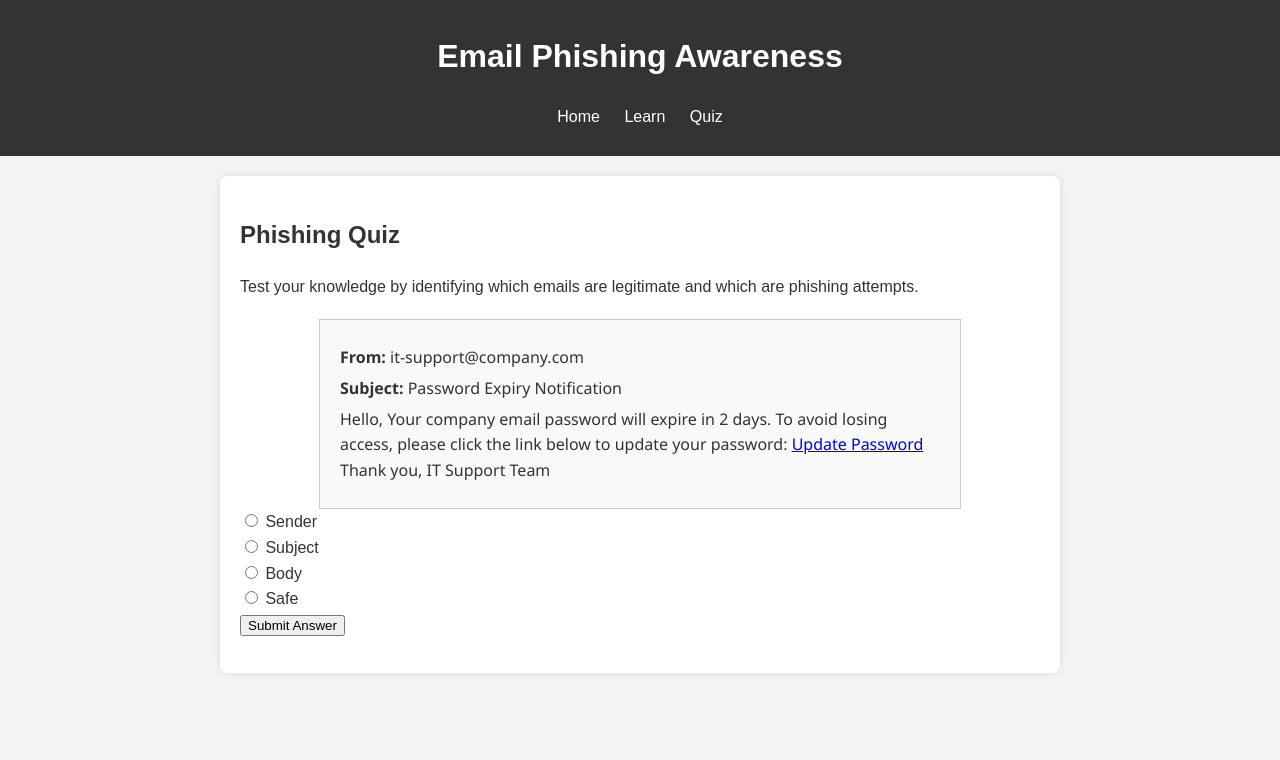
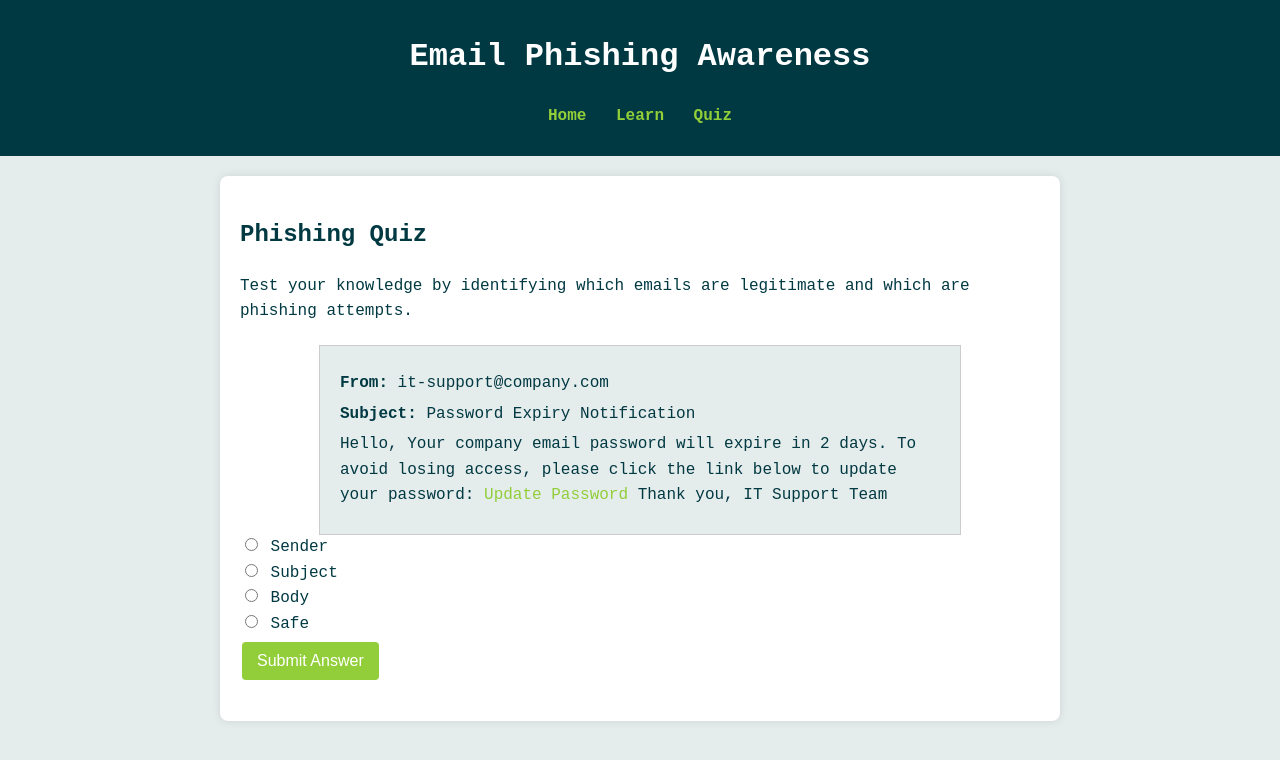
Before and after one commit to LeeBledsoe/emuphish, a plain HTML site: page quiz.html in a window 1280 px wide. Drawn offline with Linux system fonts and the light colour scheme.

Commit message:
Update styles.css

```diff
--- a/styles.css
+++ b/styles.css
@@ -1,14 +1,16 @@
+/* General Body Styling */
 body {
-    font-family: Arial, sans-serif;
+    font-family: 'Roboto Mono', monospace;
     line-height: 1.6;
-    background-color: #f4f4f4;
-    color: #333;
+    background-color: #e5ecec;
+    color: #003942;
     margin: 0;
     padding: 0;
 }
 
+/* Header Styling */
 header {
-    background: #333;
+    background: #003942;
     color: #fff;
     padding: 10px 0;
     text-align: center;
@@ -25,45 +27,89 @@ header nav ul li {
 }
 
 header nav ul li a {
-    color: #fff;
+    color: #92ce39;
     text-decoration: none;
+    font-weight: bold;
 }
 
+header nav ul li a:hover {
+    text-decoration: underline;
+}
+
+/* Section Styling */
 section {
     padding: 20px;
     margin: 20px auto;
     max-width: 800px;
     background: #fff;
     border-radius: 8px;
-    box-shadow: 0 0 10px rgba(0,0,0,0.1);
+    box-shadow: 0 0 10px rgba(0, 0, 0, 0.1);
+    color: #003942;
 }
 
+/* Button Styling */
+button {
+    background-color: #92ce39;
+    border: none;
+    color: #fff;
+    padding: 10px 15px;
+    text-align: center;
+    text-decoration: none;
+    display: inline-block;
+    font-size: 16px;
+    margin: 5px 2px;
+    cursor: pointer;
+    border-radius: 4px;
+}
+
+button:hover {
+    background-color: #77aa2d;
+}
+
+/* Example Cards */
 .click-through-examples .example-card {
     margin-bottom: 20px;
 }
 
+/* Quiz Container */
 .quiz-container {
     margin-top: 20px;
 }
 
+/* Feedback Text */
 .feedback {
     font-weight: bold;
     margin-top: 10px;
+    color: #92ce39;
 }
 
+/* Email Simulation Styling */
 .outlook-style {
     border: 1px solid #ccc;
     padding: 20px;
-    background-color: #f9f9f9;
+    background-color: #e5ecec;
     max-width: 600px;
     margin: 0 auto;
-    font-family: 'Segoe UI', Tahoma, Geneva, Verdana, sans-serif;
+    font-family: 'Roboto Mono', monospace;
 }
 
 .outlook-style p {
     margin: 5px 0;
+    color: #003942;
 }
 
+/* Interactions */
 .interaction {
     margin-top: 10px;
 }
+
+/* Hover Effects for Links */
+a {
+    color: #92ce39;
+    text-decoration: none;
+}
+
+a:hover {
+    text-decoration: underline;
+    color: #77aa2d;
+}
```
